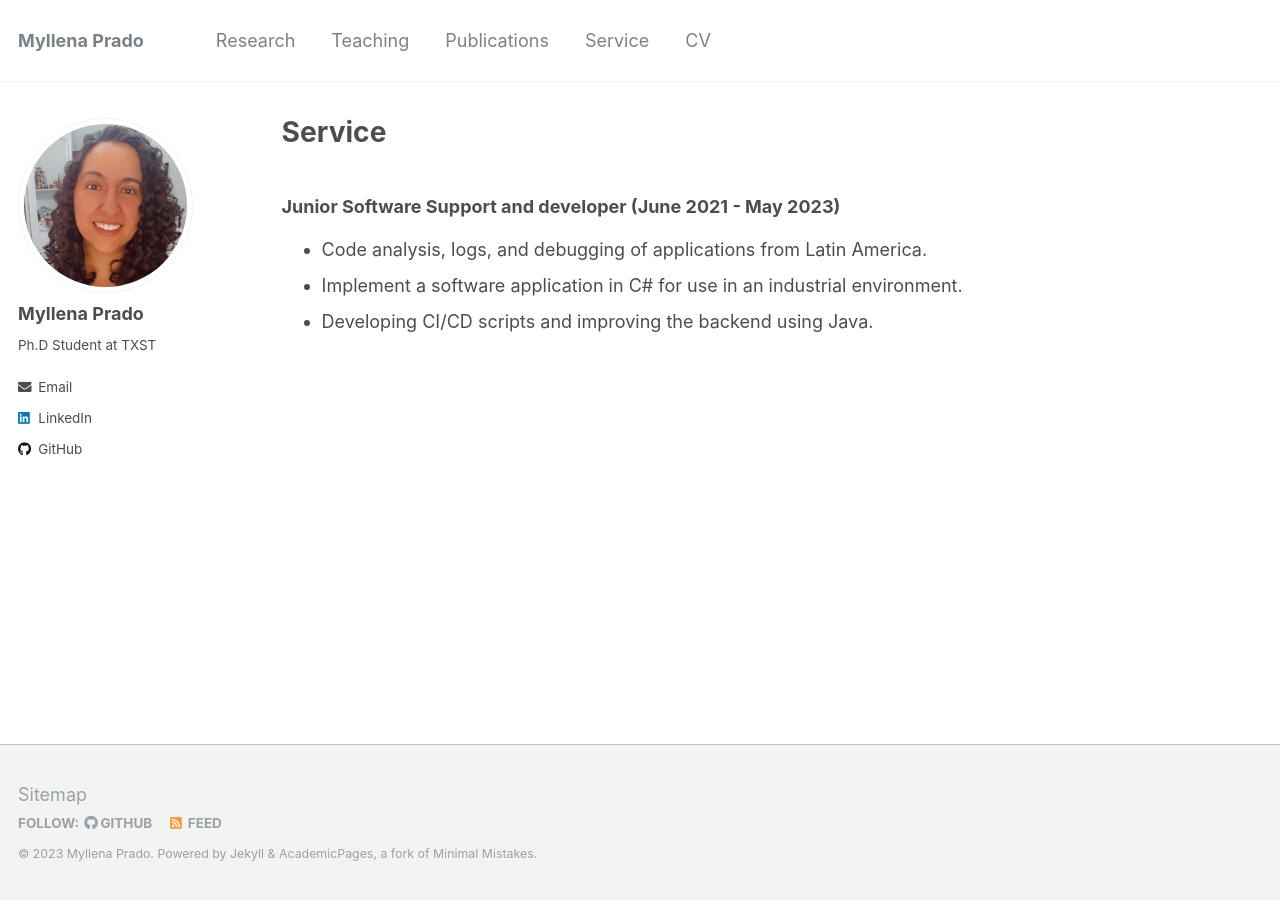
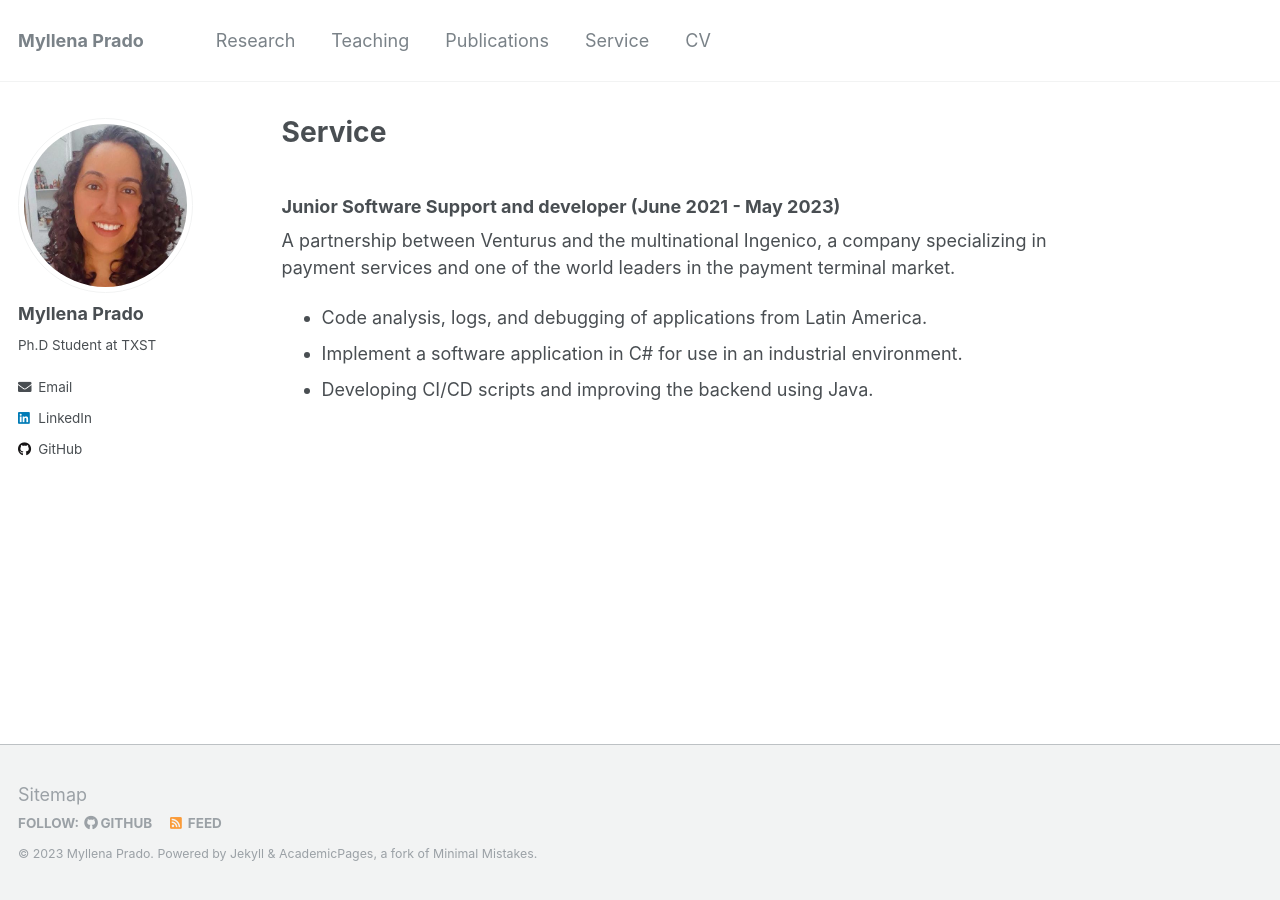
Before and after one commit to MyllenaAPrado/MyllenaAPrado.github.io, a Jekyll site: the page built from _pages/service.md, in a window 1280 px wide. Built offline with Jekyll 4.4.1, drawn with Linux system fonts in a browser that asks for light colours.

Commit message:
update service

```diff
--- a/_pages/service.md
+++ b/_pages/service.md
@@ -6,6 +6,8 @@ title: "Service"
 
 ### Junior Software Support and developer (June 2021 - May 2023)
 
+A partnership between Venturus and the multinational Ingenico, a company specializing in payment services and one of the world leaders in the payment terminal market.
+
 - Code analysis, logs, and debugging of applications from Latin America.
 - Implement a software application in C# for use in an industrial environment.
 - Developing CI/CD scripts and improving the backend using Java.
```
